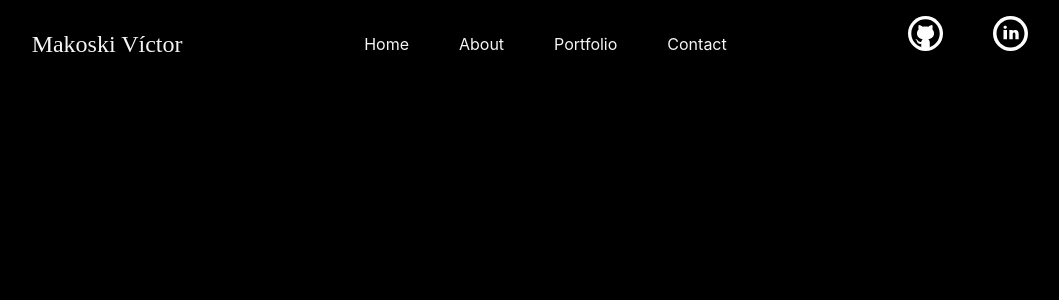
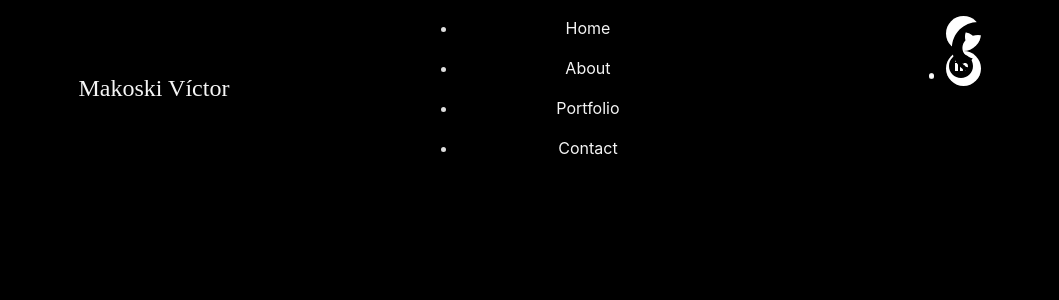
Before and after one commit to MakoskiVictor/Portfolio-Makoski.Dev, a React (Vite) app: page / in a window 1280 px wide. Shown: the top 300 px of the page, without its empty margins (110-1169 px from the left). Built offline with nearby package versions, Linux system fonts and the light colour scheme; a web font is replaced by a local one.

Commit message:
change classnames

```diff
--- a/src/styles/NavBar.module.css
+++ b/src/styles/NavBar.module.css
@@ -1,16 +1,15 @@
 .NavBar {
-    color: aqua;
     display: flex;
     justify-content: space-evenly;
 }
 
-ul {
+.ulNav {
     list-style: none;
     display: flex;
     column-gap: 50px;
 }
 
-img {
+.imgNav {
     width: 35px;
     height: 35px;
 }
@@ -41,18 +40,17 @@ img {
     border-radius: 20px;
 }
 
-li:hover {
+.liNav:hover {
     scale: 1.2;
     transition: 0.4s;
 }
-p:hover {
+.socialsLogo:hover {
+    scale: 1.2;
+    transition: 0.4s;
+}
+.pNav:hover {
     color: rgb(167, 13, 13);
     transition: 0.3s;
-}
-img:hover {
-    background-color: rgb(167, 13, 13);
-    transition: 0.3s;
-    border-radius: 20px;
 }
 
 
```
